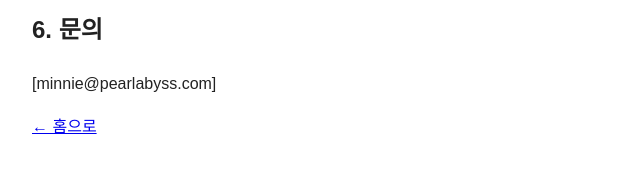
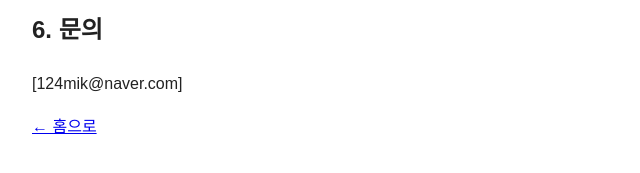
Before and after one commit to minnnie21/minnnie21.github.io, a plain HTML site: page privacy.html in a window 1280 px wide. Shown: the part 1112-1285 px from the top of the page, 248-888 px from the left. Drawn offline with Linux system fonts and the light colour scheme.

Commit message:
Update contact email in privacy.html

```diff
--- a/privacy.html
+++ b/privacy.html
@@ -41,7 +41,7 @@
      YoutubePearl의 접근 권한을 철회할 수 있습니다. 브랜드 계정은 해당 브랜드 계정으로 전환한 뒤 철회하세요.</p>
 
   <h2>6. 문의</h2>
-  <p>[minnie@pearlabyss.com]</p>
+  <p>[124mik@naver.com]</p>
 
   <p><a href="index.html">← 홈으로</a></p>
 </body>
```
